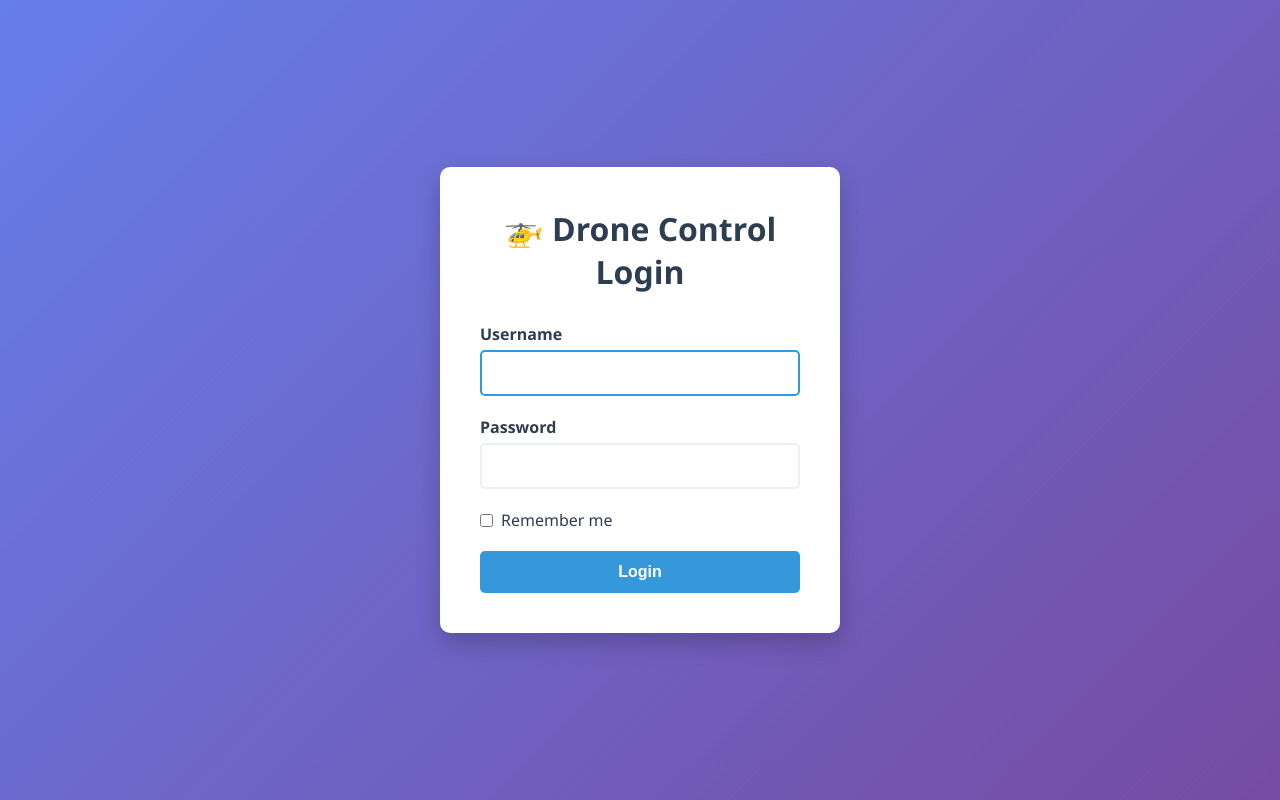
After one commit to KNR-PW/Dron_webapp, a Flask app: page /login in a window 1280 px wide. The commit adds this page. Run offline with Flask 3, Linux system fonts and the light colour scheme.

Commit message:
Add authentication system with Flask-Login
Co-authored-by: Powermatix <129552644+Powermatix@users.noreply.github.com>

```diff
--- a/app.py
+++ b/app.py
@@ -13,8 +13,20 @@ from flask import (
     jsonify,
     send_from_directory,
     abort,
+    redirect,
+    url_for,
+    flash,
+)
+from flask_login import (
+    LoginManager,
+    UserMixin,
+    login_user,
+    login_required,
+    logout_user,
+    current_user,
 )
 from werkzeug.utils import secure_filename
+from werkzeug.security import generate_password_hash, check_password_hash
 from PIL import Image
 
 ###############################################################################
@@ -31,6 +43,35 @@ app.config.update(
     SECRET_KEY="your-secret-key-here",  # TODO: change in production
 )
 
+# ---- Flask-Login setup -----------------------------------------------------
+login_manager = LoginManager()
+login_manager.init_app(app)
+login_manager.login_view = "login"
+login_manager.login_message = "Please log in to access this page."
+
+# ---- User Management -------------------------------------------------------
+class User(UserMixin):
+    def __init__(self, id, username, password_hash):
+        self.id = id
+        self.username = username
+        self.password_hash = password_hash
+
+# Simple in-memory user database (in production, use a real database)
+# Default credentials: admin / admin123
+users = {
+    "admin": User(
+        id="1",
+        username="admin",
+        password_hash=generate_password_hash("admin123"),
+    )
+}
+
+@login_manager.user_loader
+def load_user(user_id):
+    for user in users.values():
+        if user.id == user_id:
+            return user
+    return None
 
 # ---- Ensure runtime directories exist --------------------------------------
 os.makedirs(app.config["UPLOAD_FOLDER"], exist_ok=True)
@@ -85,7 +126,40 @@ def log_message(level: str, message: str) -> None:
 # Routes — Dashboard & API                                                    #
 ###############################################################################
 
+# ---------------------------------------------------------------------------
+# Authentication routes
+# ---------------------------------------------------------------------------
+
+@app.route("/login", methods=["GET", "POST"])
+def login():
+    """Handle user login"""
+    if current_user.is_authenticated:
+        return redirect(url_for("dashboard"))
+
+    if request.method == "POST":
+        username = request.form.get("username")
+        password = request.form.get("password")
+        remember = request.form.get("remember") == "on"
+
+        user = users.get(username)
+        if user and check_password_hash(user.password_hash, password):
+            login_user(user, remember=remember)
+            next_page = request.args.get("next")
+            return redirect(next_page or url_for("dashboard"))
+        else:
+            return render_template("login.html", error="Invalid username or password")
+
+    return render_template("login.html")
+
+@app.route("/logout")
+@login_required
+def logout():
+    """Handle user logout"""
+    logout_user()
+    return redirect(url_for("login"))
+
 @app.route("/")
+@login_required
 def dashboard():
     """Main dashboard page"""
     return render_template(
@@ -100,6 +174,7 @@ def dashboard():
 # ---------------------------------------------------------------------------
 
 @app.route("/api/status", methods=["GET", "POST"])
+@login_required
 def handle_status():
     global drone_status, latest_image
 
@@ -122,6 +197,7 @@ def handle_status():
 # ---------------------------------------------------------------------------
 
 @app.route("/api/image", methods=["POST"])
+@login_required
 def upload_image():
     global latest_image
 
@@ -145,6 +221,7 @@ def upload_image():
     return jsonify({"success": True, "image": latest_image})
 
 @app.route("/images/<path:filename>")
+@login_required
 def serve_image(filename):
     if ".." in filename or filename.startswith("/"):
         abort(400)
@@ -155,6 +232,7 @@ def serve_image(filename):
 # ---------------------------------------------------------------------------
 
 @app.route("/api/log", methods=["GET", "POST", "DELETE"])
+@login_required
 def handle_log():
     global mission_log
 
@@ -178,6 +256,7 @@ def handle_log():
 # ---------------------------------------------------------------------------
 
 @app.route("/api/telemetry", methods=["POST"])
+@login_required
 def telemetry_endpoint():
     global drone_status, latest_image
 
@@ -220,6 +299,7 @@ def telemetry_endpoint():
 # ---------------------------------------------------------------------------
 
 @app.route("/api/images", methods=["GET", "DELETE"])
+@login_required
 def images_api():
     folder = app.config["UPLOAD_FOLDER"]
 
@@ -270,6 +350,7 @@ def generate_frames():
                b"Content-Type: image/jpeg\r\n\r\n" + frame_bytes + b"\r\n")
 
 @app.route("/video_feed")
+@login_required
 def video_feed():
     if not _CV2_AVAILABLE:
                 return jsonify({"success": False, "error": "OpenCV is not available on the server"}), 503
--- a/requirements.txt
+++ b/requirements.txt
@@ -8,3 +8,4 @@ Jinja2==3.1.2
 itsdangerous==2.1.2
 gunicorn>=21.2.0
 opencv-python-headless>=4.9
+Flask-Login==0.6.3
--- a/templates/index.html
+++ b/templates/index.html
@@ -12,6 +12,7 @@
             <h1>Drone Mission Control</h1>
             <div class="flight-status">
                 <span id="flight-status-indicator" class="indicator"></span> Drone Status
+                <a href="/logout" style="margin-left: 20px; color: white; text-decoration: none; background-color: #e74c3c; padding: 8px 15px; border-radius: 4px;">Logout</a>
             </div>
 
         </header>
--- /dev/null
+++ b/templates/login.html
@@ -0,0 +1,143 @@
+<!DOCTYPE html>
+<html lang="en">
+<head>
+    <meta charset="UTF-8">
+    <meta name="viewport" content="width=device-width, initial-scale=1.0">
+    <title>Login - Drone Mission Control</title>
+    <style>
+        :root {
+            --primary-color: #2c3e50;
+            --secondary-color: #3498db;
+            --danger-color: #e74c3c;
+            --light-gray: #ecf0f1;
+        }
+
+        * {
+            box-sizing: border-box;
+            margin: 0;
+            padding: 0;
+        }
+
+        body {
+            font-family: 'Segoe UI', Tahoma, Geneva, Verdana, sans-serif;
+            background: linear-gradient(135deg, #667eea 0%, #764ba2 100%);
+            display: flex;
+            justify-content: center;
+            align-items: center;
+            height: 100vh;
+            padding: 20px;
+        }
+
+        .login-container {
+            background: white;
+            padding: 40px;
+            border-radius: 10px;
+            box-shadow: 0 10px 25px rgba(0, 0, 0, 0.2);
+            width: 100%;
+            max-width: 400px;
+        }
+
+        h1 {
+            color: var(--primary-color);
+            text-align: center;
+            margin-bottom: 30px;
+        }
+
+        .form-group {
+            margin-bottom: 20px;
+        }
+
+        label {
+            display: block;
+            margin-bottom: 5px;
+            color: var(--primary-color);
+            font-weight: 600;
+        }
+
+        input[type="text"],
+        input[type="password"] {
+            width: 100%;
+            padding: 12px;
+            border: 2px solid var(--light-gray);
+            border-radius: 5px;
+            font-size: 16px;
+            transition: border-color 0.3s;
+        }
+
+        input[type="text"]:focus,
+        input[type="password"]:focus {
+            outline: none;
+            border-color: var(--secondary-color);
+        }
+
+        button {
+            width: 100%;
+            padding: 12px;
+            background-color: var(--secondary-color);
+            color: white;
+            border: none;
+            border-radius: 5px;
+            font-size: 16px;
+            font-weight: 600;
+            cursor: pointer;
+            transition: background-color 0.3s;
+        }
+
+        button:hover {
+            background-color: #2980b9;
+        }
+
+        .error {
+            background-color: #fee;
+            color: var(--danger-color);
+            padding: 10px;
+            border-radius: 5px;
+            margin-bottom: 20px;
+            border: 1px solid var(--danger-color);
+        }
+
+        .checkbox-group {
+            display: flex;
+            align-items: center;
+            margin-bottom: 20px;
+        }
+
+        .checkbox-group input[type="checkbox"] {
+            margin-right: 8px;
+        }
+
+        .checkbox-group label {
+            margin-bottom: 0;
+            font-weight: normal;
+        }
+    </style>
+</head>
+<body>
+    <div class="login-container">
+        <h1>🚁 Drone Control Login</h1>
+
+        {% if error %}
+        <div class="error">{{ error }}</div>
+        {% endif %}
+
+        <form method="POST" action="/login">
+            <div class="form-group">
+                <label for="username">Username</label>
+                <input type="text" id="username" name="username" required autofocus>
+            </div>
+
+            <div class="form-group">
+                <label for="password">Password</label>
+                <input type="password" id="password" name="password" required>
+            </div>
+
+            <div class="checkbox-group">
+                <input type="checkbox" id="remember" name="remember">
+                <label for="remember">Remember me</label>
+            </div>
+
+            <button type="submit">Login</button>
+        </form>
+    </div>
+</body>
+</html>
```
Also changed, not shown: AUTH_README.md (added, +55 -0 lines), 2 other files.
